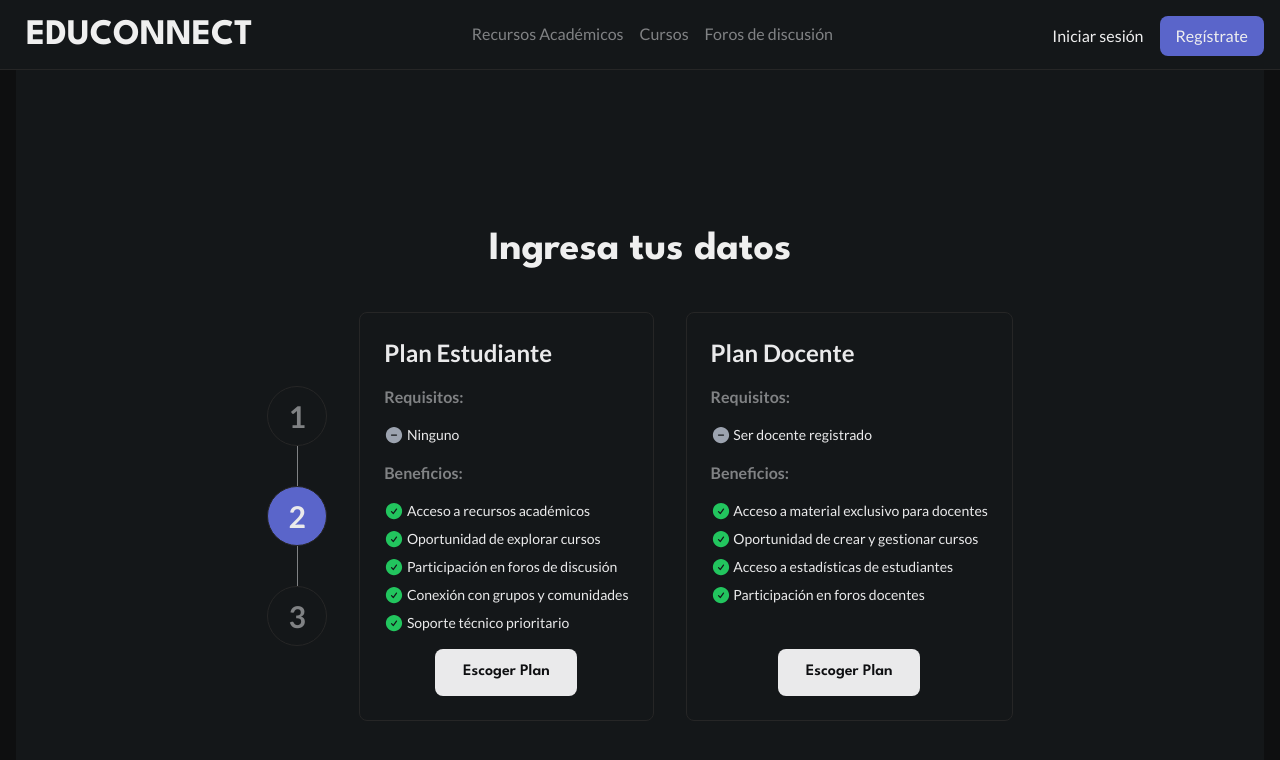
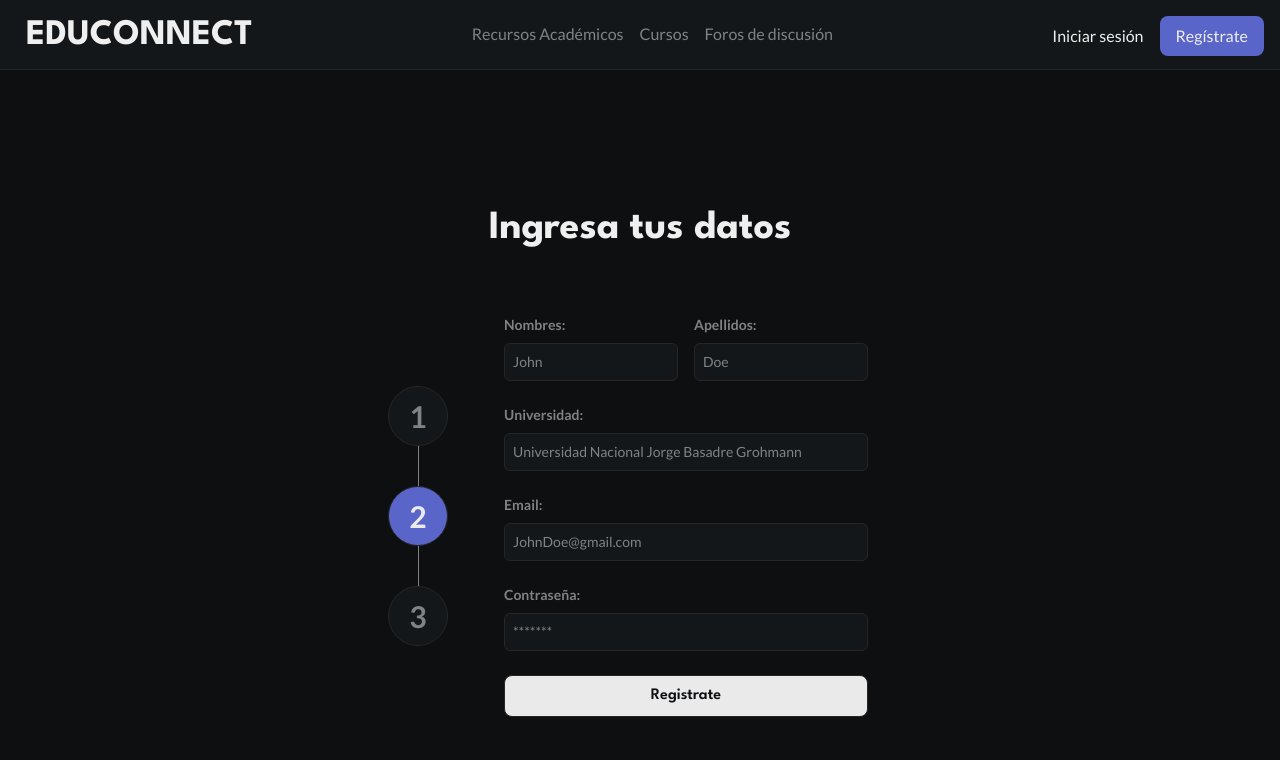
Before and after one commit to RDaniloMM/proyecto-ing-web, a Next.js app: page /register/paso2 in a window 1280 px wide. Shown: the top 760 px of the page. Built offline with nearby package versions, Linux system fonts and the light colour scheme.

Commit message:
Actualizar la página de registro: renombrar función, agregar PlanCard y ajustar rutas de autenticación

```diff
--- a/src/app/(auth)/register/page.tsx
+++ b/src/app/(auth)/register/page.tsx
@@ -1,26 +1,46 @@
-import Header from '@/components/ui/Header';
-import StepIndicator from '@/app/(auth)/register/_components/StepIndicator';
-import Form from '@/app/(auth)/register/_components/Form';
+import Header from "@/components/ui/Header";
+import StepIndicator from "@/app/(auth)/register/_components/StepIndicator";
+import PlanCard from "@/app/(auth)/register/_components/PlanCard";
 
-export default function paso2() {
+export default function HomePage() {
   return (
     <>
       <Header />
-      <main
-        className="w-full min-h-screen flex flex-col items-center justify-center text-WhiteCalido mt-[70px]"
-      >
+      <main className='w-full min-h-screen flex flex-col items-center justify-center text-WhiteCalido mt-[70px]'>
         {/* Título */}
-        <h1 className="text-[40px] font-bold font-leaguespartan text-center mb-8">Ingresa tus datos</h1>
+        <h1 className='text-[40px] font-bold font-leaguespartan text-center mb-8'>
+          Selecciona un plan
+        </h1>
 
-        <div className="flex flex-col items-center md:flex-row md:justify-center gap-8">
+        <div className='flex flex-col items-center md:flex-row md:justify-center gap-8'>
           {/* Indicador de pasos */}
-          <div className="mb-8 md:mb-0">
-            <StepIndicator currentStep={2} />
+          <div className='mb-8 md:mb-0'>
+            <StepIndicator currentStep={1} />
           </div>
 
           {/* Contenedor de los planes */}
-          <div className="flex flex-col md:flex-row justify-center gap-8">
-            <Form />
+          <div className='flex flex-col md:flex-row justify-center gap-8'>
+            <PlanCard
+              title='Plan Estudiante'
+              requirements='Ninguno'
+              benefits={[
+                "Acceso a recursos académicos",
+                "Oportunidad de explorar cursos",
+                "Participación en foros de discusión",
+                "Conexión con grupos y comunidades",
+              ]}
+            />
+            <PlanCard
+              title='Plan Docente'
+              requirements='Correo institucional'
+              benefits={[
+                "Acceso a recursos académicos",
+                "Oportunidad de explorar cursos",
+                "Participación en foros de discusión",
+                "Conexión con grupos y comunidades",
+                "Oportunidad de crear y gestionar cursos",
+              ]}
+            />
           </div>
         </div>
       </main>
--- a/src/app/(auth)/register/paso2/page.tsx
+++ b/src/app/(auth)/register/paso2/page.tsx
@@ -1,46 +1,24 @@
-import Header from '@/components/ui/Header';
-import StepIndicator from '@/app/(auth)/register/_components/StepIndicator';
-import PlanCard from '@/app/(auth)/register/_components/PlanCard';
+import Header from "@/components/ui/Header";
+import StepIndicator from "@/app/(auth)/register/_components/StepIndicator";
+import Form from "@/app/(auth)/register/_components/Form";
 
 export default function paso2() {
   return (
     <>
       <Header />
-      <main
-        className="w-full min-h-screen flex flex-col items-center justify-center bg-BlackCalido text-WhiteCalido mt-[70px]"
-      >
+      <main className='w-full min-h-screen flex flex-col items-center justify-center text-WhiteCalido mt-[70px]'>
         {/* Título */}
-        <h1 className="text-[40px] font-bold font-leaguespartan text-center mb-8">Ingresa tus datos</h1>
-
-        <div className="flex flex-col items-center md:flex-row md:justify-center gap-8">
+        <h1 className='text-[40px] font-bold font-leaguespartan text-center mb-8'>
+          Ingresa tus datos
+        </h1>
+        <div className='flex flex-col items-center md:flex-row md:justify-center gap-8'>
           {/* Indicador de pasos */}
-          <div className="mb-8 md:mb-0">
+          <div className='mb-8 md:mb-0'>
             <StepIndicator currentStep={2} />
           </div>
-
           {/* Contenedor de los planes */}
-          <div className="flex flex-col md:flex-row justify-center gap-8">
-            <PlanCard
-              title="Plan Estudiante"
-              requirements="Ninguno"
-              benefits={[
-                'Acceso a recursos académicos',
-                'Oportunidad de explorar cursos',
-                'Participación en foros de discusión',
-                'Conexión con grupos y comunidades',
-                'Soporte técnico prioritario',
-              ]}
-            />
-            <PlanCard
-              title="Plan Docente"
-              requirements="Ser docente registrado"
-              benefits={[
-                'Acceso a material exclusivo para docentes',
-                'Oportunidad de crear y gestionar cursos',
-                'Acceso a estadísticas de estudiantes',
-                'Participación en foros docentes',
-              ]}
-            />
+          <div className='flex flex-col md:flex-row justify-center gap-8'>
+            <Form />
           </div>
         </div>
       </main>
--- a/src/auth/routes.ts
+++ b/src/auth/routes.ts
@@ -11,10 +11,10 @@ export const registerRoute = "/register";
 export const paso2Route = "/register/paso2";
 
 // Rutas de autenticación
-export const authRoutes = [loginRoute, registerRoute];
+export const authRoutes = [loginRoute, registerRoute, paso2Route];
 
 // Todos los usuarios pueden acceder a las rutas públicas
-export const publicRoutes = ["/", "/api/producto"];
+export const publicRoutes = ["/", "/api"];
 
 // Solo los usuarios autenticados pueden acceder a las rutas y subrutas protegidas
 export const protectedRoutes = ["/dashboard"];
```
